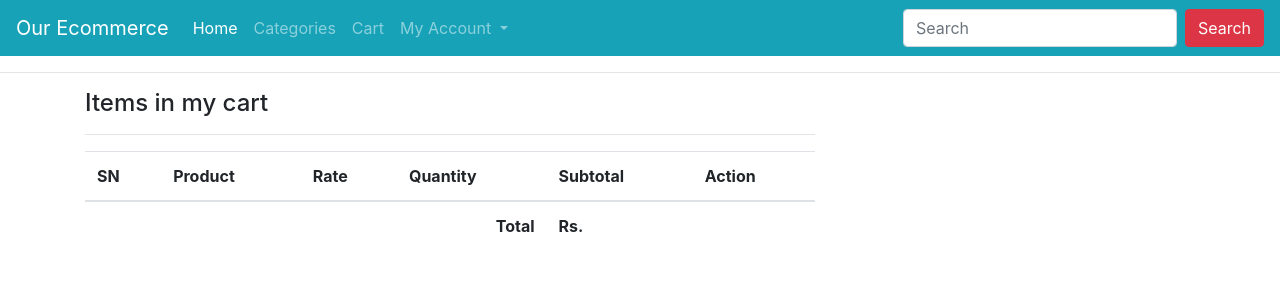
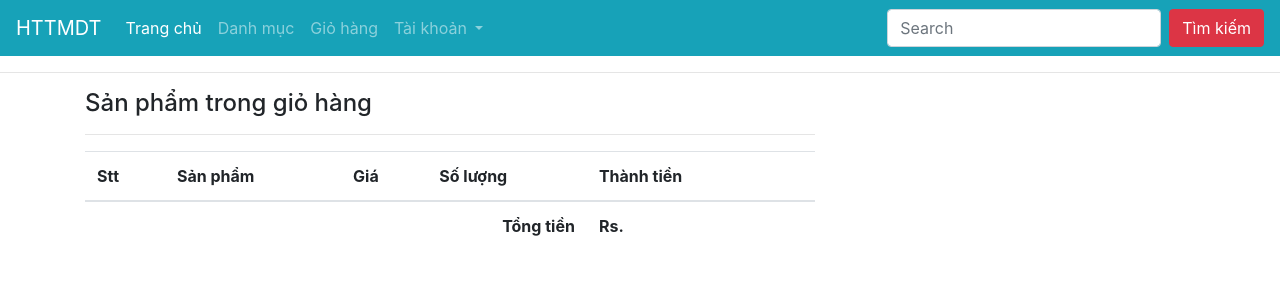
Before and after one commit to tuanhadev/httmdt, a Django app: page /my-cart/ in a window 1280 px wide. Shown: the top 300 px of the page. Run offline with Django 3.2, Linux system fonts and the light colour scheme; lists and menus that the app fills with data are empty; some libraries are stand-ins or nearby versions.

Commit message:
update data

```diff
--- a/templates/about.html
+++ b/templates/about.html
@@ -1,7 +1,7 @@
 {% extends 'base.html' %}
 
-{% block title %}About us{% endblock %}
+{% block title %}Về chúng tôi{% endblock %}
 
 {% block content %}
-    <h1>We are the emerging ecommerce in the City.</h1>
+<h1>We are the emerging ecommerce in the City.</h1>
 {% endblock %}
--- a/templates/addtocart.html
+++ b/templates/addtocart.html
@@ -1,9 +1,9 @@
 {% extends 'base.html' %}
 
-{% block title %}Add to cart{% endblock %}
+{% block title %}Thêm vào giỏ hàng{% endblock %}
 
 {% block content %}
 <div class="container">
-    <h3>Product added to cart successfully.</h3>
+    <h3>Sản phẩm được thêm vào giỏ thành công.</h3>
 </div>
 {% endblock %}
--- a/templates/base.html
+++ b/templates/base.html
@@ -10,40 +10,44 @@
 
 <body>
     <nav class="navbar navbar-expand-lg navbar-dark bg-info">
-        <a class="navbar-brand" href="{% url 'ecomapp:home' %}">Our Ecommerce</a>
-        <button class="navbar-toggler" type="button" data-toggle="collapse" data-target="#navbarSupportedContent" aria-controls="navbarSupportedContent" aria-expanded="false" aria-label="Toggle navigation">
+        <a class="navbar-brand" href="{% url 'ecomapp:home' %}">HTTMDT</a>
+        <button class="navbar-toggler" type="button" data-toggle="collapse" data-target="#navbarSupportedContent"
+            aria-controls="navbarSupportedContent" aria-expanded="false" aria-label="Toggle navigation">
             <span class="navbar-toggler-icon"></span>
         </button>
 
         <div class="collapse navbar-collapse" id="navbarSupportedContent">
             <ul class="navbar-nav mr-auto">
                 <li class="nav-item active">
-                <a class="nav-link" href="{% url 'ecomapp:home' %}">Home <span class="sr-only">(current)</span></a>
+                    <a class="nav-link" href="{% url 'ecomapp:home' %}">Trang chủ <span
+                            class="sr-only">(current)</span></a>
                 </li>
                 <li class="nav-item">
-                <a class="nav-link" href="{% url 'ecomapp:allproducts' %}">Categories</a>
+                    <a class="nav-link" href="{% url 'ecomapp:allproducts' %}">Danh mục</a>
                 </li>
                 <li class="nav-item">
-                <a class="nav-link" href="{% url 'ecomapp:mycart' %}">Cart</a>
+                    <a class="nav-link" href="{% url 'ecomapp:mycart' %}">Giỏ hàng</a>
                 </li>
                 <li class="nav-item dropdown">
-                <a class="nav-link dropdown-toggle" href="#" id="navbarDropdown" role="button" data-toggle="dropdown" aria-haspopup="true" aria-expanded="false">
-                My Account
+                    <a class="nav-link dropdown-toggle" href="#" id="navbarDropdown" role="button"
+                        data-toggle="dropdown" aria-haspopup="true" aria-expanded="false">
+                        Tài khoản
                     </a>
                     <div class="dropdown-menu" aria-labelledby="navbarDropdown">
                         {% if request.user.customer %}
-                <a class="dropdown-item" href="{% url 'ecomapp:customerprofile' %}">My Profile</a>
-                <a class="dropdown-item" href="{% url 'ecomapp:customerlogout' %}">Logout</a>
+                        <a class="dropdown-item" href="{% url 'ecomapp:customerprofile' %}">Tài khoản</a>
+                        <a class="dropdown-item" href="{% url 'ecomapp:customerlogout' %}">Đăng xuất</a>
                         {% else %}
-                <a class="dropdown-item" href="{% url 'ecomapp:customerregistration' %}">Register</a>
-                <a class="dropdown-item" href="{% url 'ecomapp:customerlogin' %}">Login</a>
+                        <a class="dropdown-item" href="{% url 'ecomapp:customerregistration' %}">Đăng kí</a>
+                        <a class="dropdown-item" href="{% url 'ecomapp:customerlogin' %}">Đăng nhập</a>
                         {% endif %}
                     </div>
                 </li>
             </ul>
             <form class="form-inline my-2 my-lg-0" action="{% url 'ecomapp:search' %}" method="GET">
-            <input name="keyword" class="form-control mr-sm-2" type="search" placeholder="Search" aria-label="Search" required>
-            <button class="btn btn-danger my-2 my-sm-0" type="submit">Search</button>
+                <input name="keyword" class="form-control mr-sm-2" type="search" placeholder="Search"
+                    aria-label="Search" required>
+                <button class="btn btn-danger my-2 my-sm-0" type="submit">Tìm kiếm</button>
             </form>
         </div>
     </nav>
@@ -53,9 +57,15 @@
     {% block content %}
     {% endblock %}
 
-    <script src="https://code.jquery.com/jquery-3.5.1.slim.min.js" integrity="sha384-DfXdz2htPH0lsSSs5nCTpuj/zy4C+OGpamoFVy38MVBnE+IbbVYUew+OrCXaRkfj" crossorigin="anonymous"></script>
-<script src="https://cdn.jsdelivr.net/npm/popper.js@1.16.1/dist/umd/popper.min.js" integrity="sha384-9/reFTGAW83EW2RDu2S0VKaIzap3H66lZH81PoYlFhbGU+6BZp6G7niu735Sk7lN" crossorigin="anonymous"></script>
-<script src="https://stackpath.bootstrapcdn.com/bootstrap/4.5.2/js/bootstrap.min.js" integrity="sha384-B4gt1jrGC7Jh4AgTPSdUtOBvfO8shuf57BaghqFfPlYxofvL8/KUEfYiJOMMV+rV" crossorigin="anonymous"></script>
+    <script src="https://code.jquery.com/jquery-3.5.1.slim.min.js"
+        integrity="sha384-DfXdz2htPH0lsSSs5nCTpuj/zy4C+OGpamoFVy38MVBnE+IbbVYUew+OrCXaRkfj"
+        crossorigin="anonymous"></script>
+    <script src="https://cdn.jsdelivr.net/npm/popper.js@1.16.1/dist/umd/popper.min.js"
+        integrity="sha384-9/reFTGAW83EW2RDu2S0VKaIzap3H66lZH81PoYlFhbGU+6BZp6G7niu735Sk7lN"
+        crossorigin="anonymous"></script>
+    <script src="https://stackpath.bootstrapcdn.com/bootstrap/4.5.2/js/bootstrap.min.js"
+        integrity="sha384-B4gt1jrGC7Jh4AgTPSdUtOBvfO8shuf57BaghqFfPlYxofvL8/KUEfYiJOMMV+rV"
+        crossorigin="anonymous"></script>
 </body>
 
 </html>
--- a/templates/mycart.html
+++ b/templates/mycart.html
@@ -1,21 +1,22 @@
 {% extends 'base.html' %}
 
-{% block title %} My cart{% endblock %}
+{% block title %} Giỏ hàng{% endblock %}
 
 {% block content %}
 <div class="container">
     <div class="row">
         <div class="col-md-8">
-            <h4>Items in my cart</h4><hr>
+            <h4>Sản phẩm trong giỏ hàng</h4>
+            <hr>
             <table class="table">
                 <thead>
                     <tr>
-                        <th>SN</th>
-                        <th>Product</th>
-                        <th>Rate</th>
-                        <th>Quantity</th>
-                        <th>Subtotal</th>
-                        <th>Action</th>
+                        <th>Stt</th>
+                        <th>Sản phẩm</th>
+                        <th>Giá</th>
+                        <th>Số lượng</th>
+                        <th>Thành tiền</th>
+                        <th></th>
                     </tr>
                 </thead>
                 <tbody>
@@ -34,15 +35,15 @@
                     </tr>
                     {% endfor %}
                     <tr>
-                        <th colspan="4" class="text-right">Total</th>
+                        <th colspan="4" class="text-right">Tổng tiền</th>
                         <th>Rs. {{cart.total}}</th>
                         {% if cart.cartproduct_set.all %}
-                        <th><a href="{% url 'ecomapp:emptycart' %}">Empty Cart</a></th>
+                        <th><a href="{% url 'ecomapp:emptycart' %}">Xoá hết sản phẩm trong giỏ</a></th>
                         {% endif %}
                     </tr>
                     {% if cart.cartproduct_set.all %}
                     <tr>
-                        <th><a class="btn btn-info" href="{% url 'ecomapp:checkout' %}"> Checkout </a></th>
+                        <th><a class="btn btn-info" href="{% url 'ecomapp:checkout' %}"> Thanh toán </a></th>
                     </tr>
                     {% endif %}
                 </tbody>
```
Also changed, not shown: templates/allproducts.html (+7 -5 lines), templates/checkout.html (+8 -8 lines), templates/contactus.html (+4 -4 lines), templates/customerlogin.html (+7 -5 lines), templates/customerorderdetail.html (+14 -8 lines), templates/customerprofile.html (+12 -11 lines), templates/customerregistration.html (+6 -5 lines), templates/home.html (+5 -5 lines), templates/productdetail.html (+8 -6 lines). Lines whose indentation alone changed are shown as unchanged.
